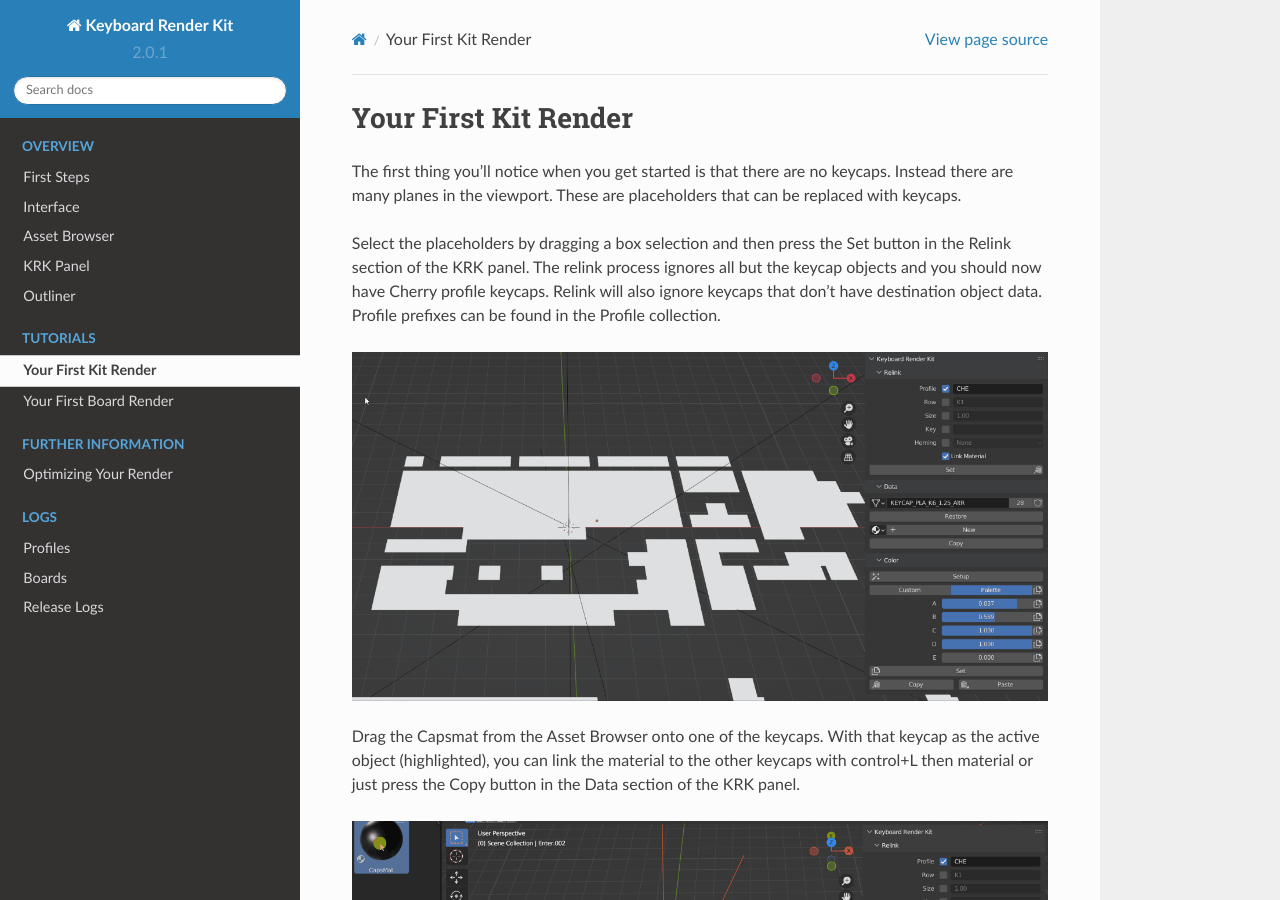
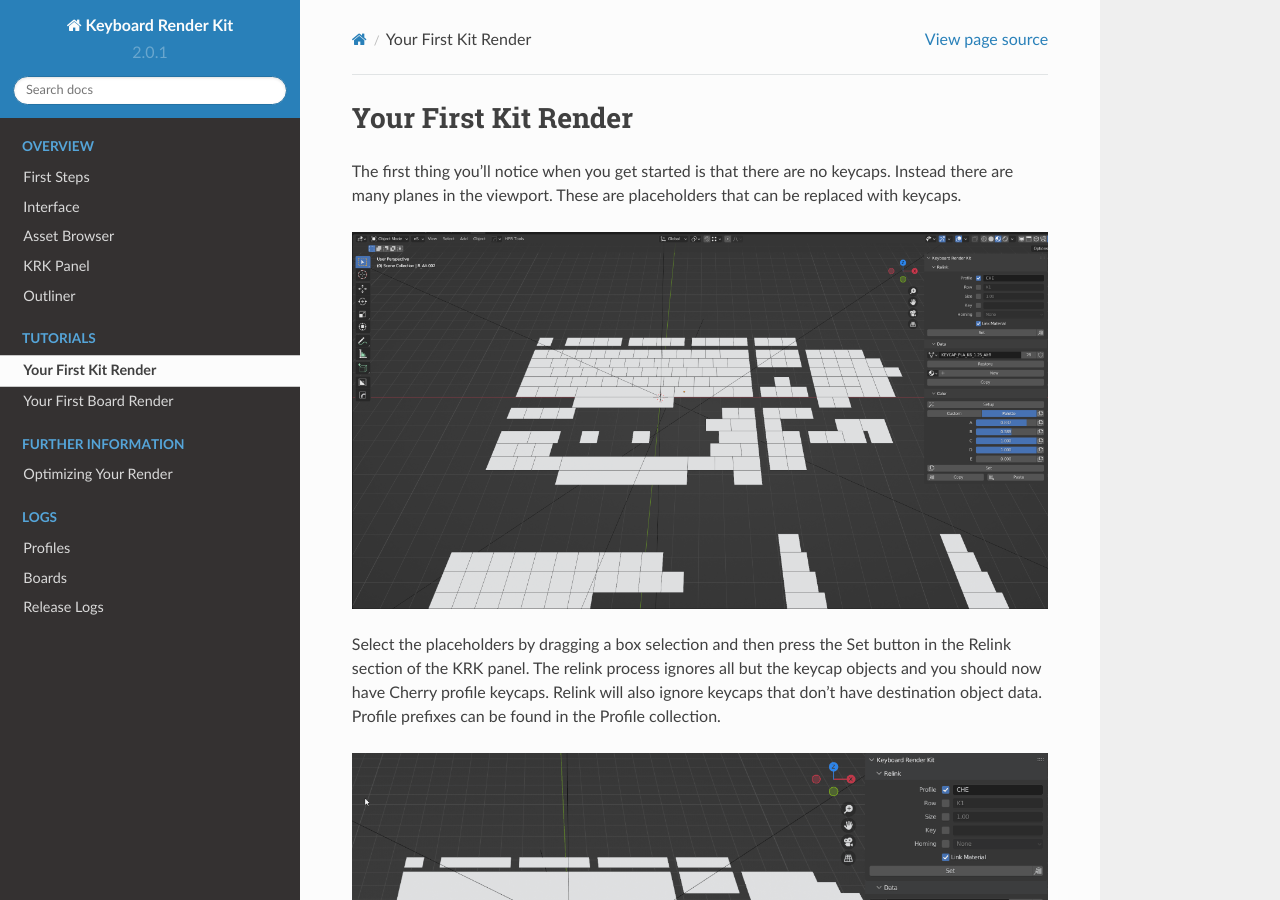
Before and after one commit to imperfectlink/KeyboardRenderKit, a Sphinx documentation site: the page built from docs/source/workflow1.rst, in a window 1280 px wide and 900 px high. Built offline with Sphinx 7.4.7 and the Read the Docs theme 2.0.0, drawn with Linux system fonts in a browser that asks for light colours.

Commit message:
Update workflow1.rst

```diff
--- a/docs/source/workflow1.rst
+++ b/docs/source/workflow1.rst
@@ -2,6 +2,8 @@ Your First Kit Render
 ====
 
 The first thing you'll notice when you get started is that there are no keycaps. Instead there are many planes in the viewport. These are placeholders that can be replaced with keycaps.
+
+.. image:: img/Placeholders.PNG
 
 Select the placeholders by dragging a box selection and then press the Set button in the Relink section of the KRK panel. The relink process ignores all but the keycap objects and you should now have Cherry profile keycaps. Relink will also ignore keycaps that don't have destination object data. Profile prefixes can be found in the Profile collection.
 
```
